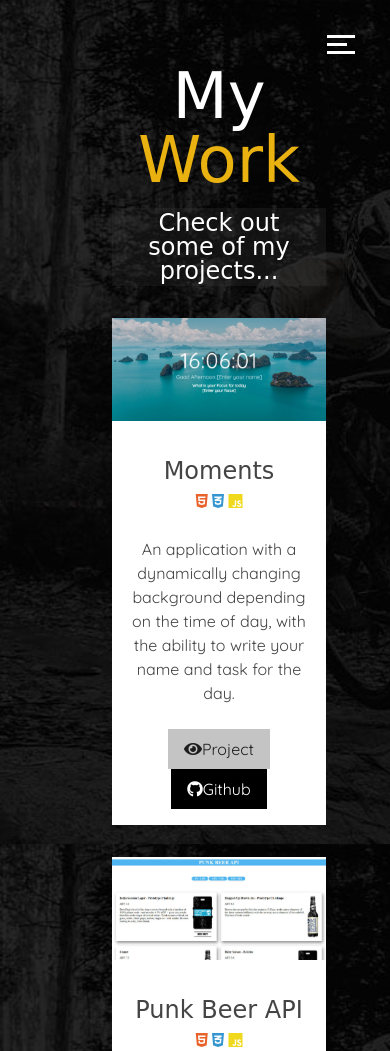
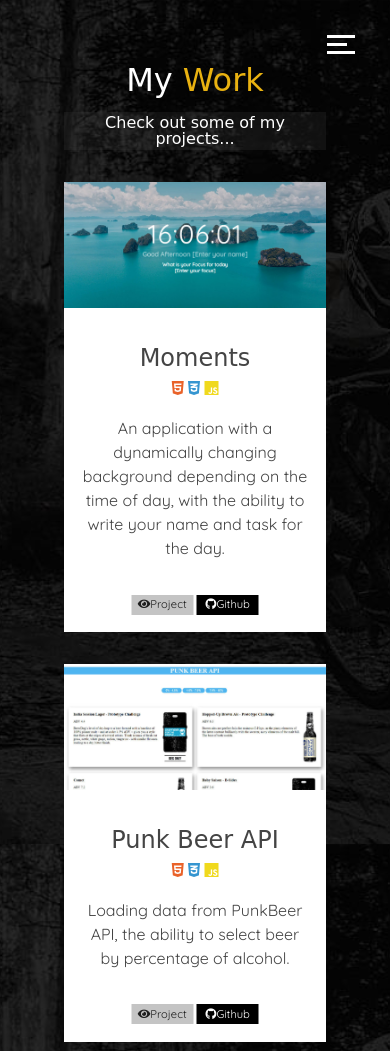
Before and after one commit to KSergioV/Portfolio, a website: page dist/work.html in a window 390 px wide. Shown: the top 1051 px of the page. Drawn offline with Linux system fonts and the light colour scheme; a web font is replaced by a local one.

Commit message:
mobile change

```diff
--- a/scss/_menu.scss
+++ b/scss/_menu.scss
@@ -59,6 +59,7 @@
 
     width: 100%;
     visibility: hidden;
+    z-index: 2;
 
     &.show {
         visibility: visible;
@@ -74,6 +75,8 @@
         height: 100vh;
 
         overflow: hidden;
+
+
     }
 
     &-nav {
@@ -94,7 +97,7 @@
 
     .nav-item {
 
-        margin: 1rem 2rem;
+        margin: 1rem 0;
         transform: translate3d(600px, 0, 0);
         @include easeOut;
 
--- a/scss/_mobile.scss
+++ b/scss/_mobile.scss
@@ -11,6 +11,22 @@
 @include mediaLg {
     .heading {
         line-height: 1;
+    }
+
+    #work {
+        .projects {
+            .item {
+                .button-block {
+                    .btn {
+                        width: 100%;
+                        font-size: 1rem;
+                        margin: 0.1rem;
+                        padding: 0.1rem 0.1rem;
+                    }
+                }
+
+            }
+        }
     }
 }
 
@@ -32,6 +48,17 @@
                 margin-bottom: 1rem;
             }
         }
+
+        .download-button {
+            margin-top: 3rem;
+
+            a {
+                border: 1px solid $white-color;
+
+                padding: 0.5rem;
+
+            }
+        }
     }
 
     #about {
@@ -39,13 +66,24 @@
             flex-direction: column;
 
             .bio-image {
-                width: 200px;
-                height: 200px;
+                width: 150px;
+                height: 150px;
+
+                margin-top: 0.5rem;
             }
 
             .info-secondary {
-                margin-top: 2rem;
+                margin-top: 0.5rem;
                 margin-left: 0;
+
+                h3 {
+                    font-size: 2rem;
+                }
+
+                p {
+                    font-size: 1rem;
+                }
+
             }
         }
     }
@@ -59,6 +97,7 @@
             p {
                 display: flex;
                 flex-direction: column;
+                font-size: 1rem;
             }
         }
     }
@@ -71,26 +110,34 @@
 
             .item {
                 width: 100%;
+
+                .button-block {
+                    .btn {
+                        width: 100%;
+                        font-size: 0.7rem;
+                        margin: 0.1rem;
+                        padding: 0.1rem 0.1rem;
+                    }
+                }
+
             }
         }
     }
 }
 
+
+
 // Smartphones
 @include mediaSm {
-    main#home h1 {
-        font-size: 4rem;
-    }
+    main {
+        .heading {
+            .lg-heading {
+                font-size: 2rem;
+            }
 
-    main#about h1 {
-        font-size: 4rem;
-    }
-
-    main#work h1 {
-        font-size: 4rem;
-    }
-
-    main#contact h1 {
-        font-size: 4rem;
+            .sm-heading {
+                font-size: 1rem;
+            }
+        }
     }
 }
--- a/scss/main.scss
+++ b/scss/main.scss
@@ -95,7 +95,7 @@
 main {
     min-height: calc(100vh - 30px);
 
-    padding: 4rem 4rem 4rem 7rem;
+    padding: 4rem;
 
     .icons {
         margin-top: 1rem;
@@ -208,6 +208,7 @@
 
 
     .item {
+        position: relative;
         display: flex;
 
         flex-direction: column;
@@ -216,6 +217,7 @@
         margin-bottom: 2rem;
 
         background-color: #fff;
+        z-index: -1;
 
         img {
             overflow: hidden;
@@ -228,7 +230,7 @@
             padding: 1rem;
 
             p {
-                padding: 0.5rem 0;
+                padding-bottom: 2.5rem;
             }
 
             .fa-html5 {
@@ -243,11 +245,28 @@
                 color: #f0d91d;
             }
 
+
+        }
+
         .button-block {
+            position: absolute;
+
+            bottom: 1rem;
+            left: 50%;
+
+            display: flex;
+            justify-content: center;
+
+            width: 50%;
+
+            transform: translateX(-50%);
+
             text-align: center;
 
             .btn {
-                    display: inline-block;
+                width: 20%;
+                height: auto;
+
                 padding: 0.5rem 1rem;
                 border: 0;
 
@@ -271,7 +290,6 @@
         }
     }
 }
-}
 
 // Contact page
 #contact {
```
Also changed, not shown: dist/css/main.css, dist/work.html, 1 other file. Lines whose indentation alone changed are shown as unchanged.
